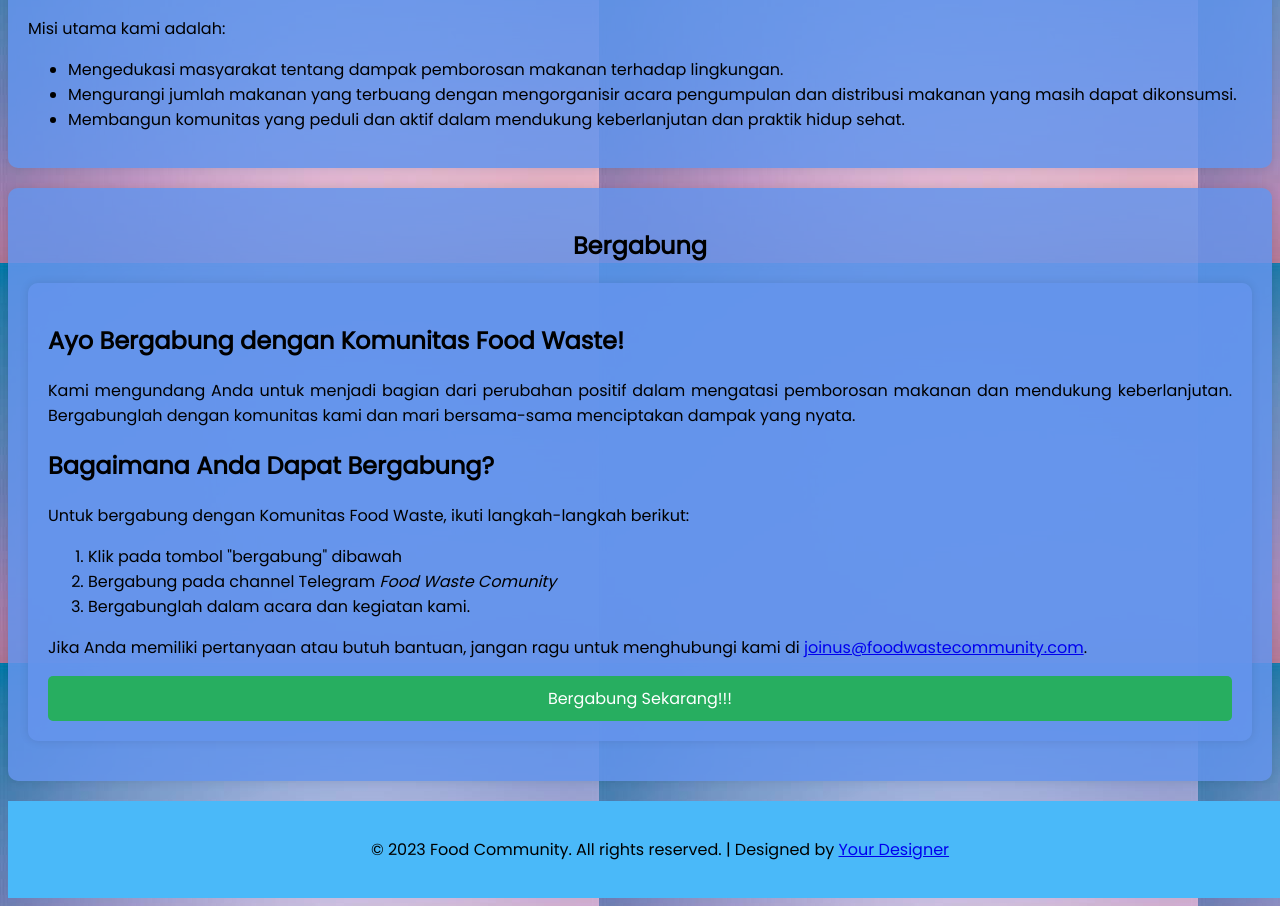
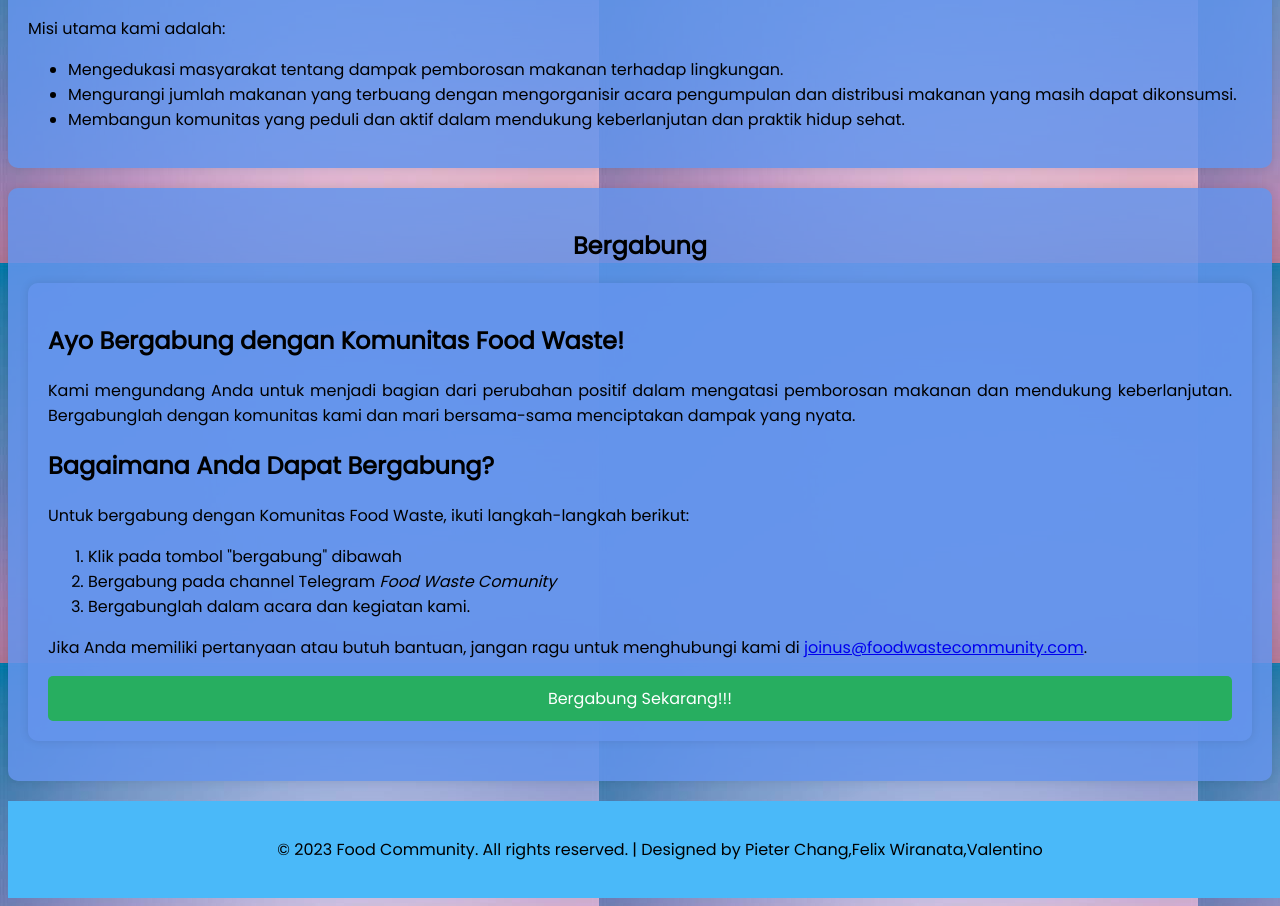
Before and after one commit to felixwiranata1233/uas_manajemenprojekfelix, a plain HTML site: page index.html in a window 1280 px wide. Shown: the part 1737-2643 px from the top of the page. Drawn offline with Linux system fonts and the light colour scheme.

Commit message:
Mengubah Footer

```diff
--- a/index.html
+++ b/index.html
@@ -117,7 +117,7 @@
             </div>
     </section>
     <footer>
-      <p>&copy; 2023 Food Community. All rights reserved. | Designed by <a href="https://your-designer-website.com">Your Designer</a></p>
+      <p>&copy; 2023 Food Community. All rights reserved. | Designed by Pieter Chang,Felix Wiranata,Valentino</p>
     </footer>
 
     <script src="script.js"></script>
```
